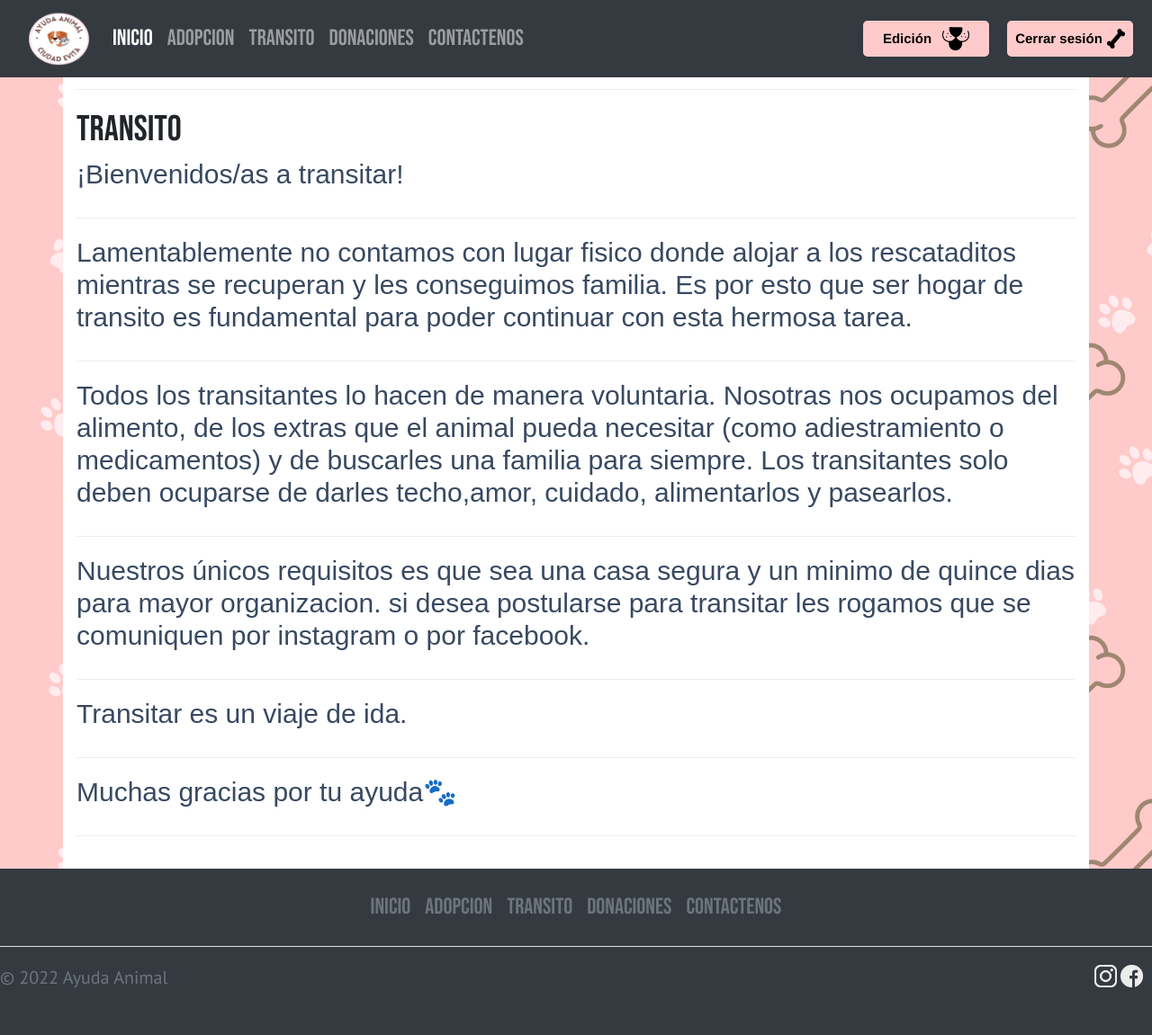
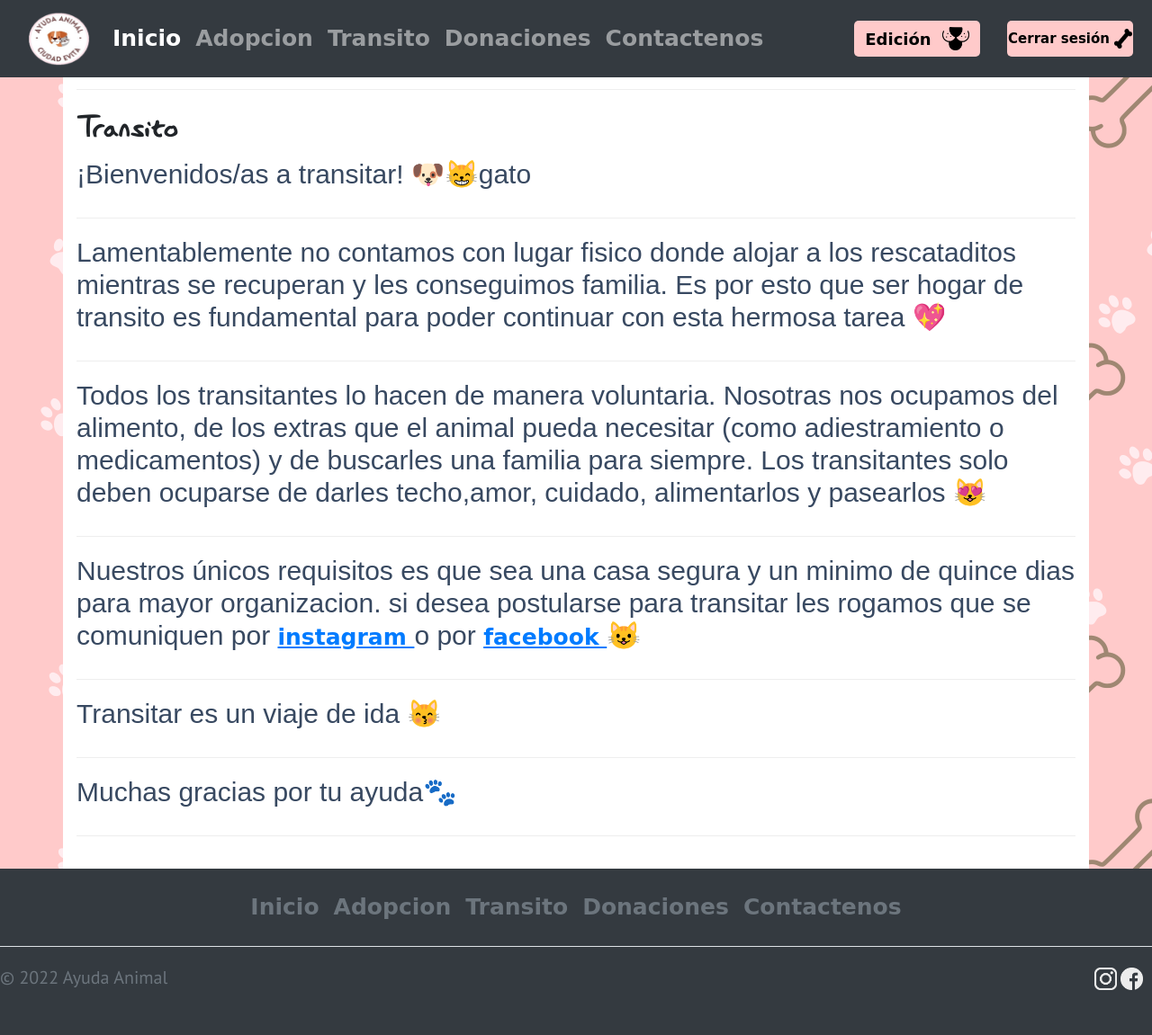
Before and after one commit to LeanEze/Ayuda-Animal, a Django app: page /transito/ in a window 1280 px wide. Shown: the whole page at 90% size. Run offline with Django 4.2, Linux system fonts and the light colour scheme; the visitor is signed in with stand-in values (Sample User, id 1); some libraries are stand-ins or nearby versions; some web fonts are replaced.

Commit message:
Cambios de tipografia

```diff
--- a/APP/static/APP/css/style.css
+++ b/APP/static/APP/css/style.css
@@ -1,7 +1,7 @@
-/* @font-face {
+@font-face {
   font-family: 'Lazydog';
   src: url(lazy_dog.ttf);
-} */
+}
 * {
   box-sizing: border-box;
   margin: 0;
@@ -9,12 +9,16 @@
   font-family: 'PT Sans', sans-serif;
 }
 
-h1 ,h2{
-  font-family: 'Bebas Neue', cursive;
-}
+h1, h2{
+  font-family: 'Lazydog', sans-serif;
+}
+
 .container {
   background-color: rgb(255, 255, 255);
 
+}
+.instagramImg{
+  text-decoration: underline;
 }
 
 #carouselExample {
@@ -152,12 +156,12 @@ li {
 } */
 .boton1 {
   display: flex;
-  font-family: Helvetica !important;
+  font-family: 'Pt-Sans', cursive !important;
   justify-content: center;
   font-size: 15px;
   font-weight: bolder;
   height: 40px;
-  margin-left: 20px;
+  margin-left: 30px;
   text-decoration: none !important;
   color: black;
   align-items: center;
@@ -178,7 +182,7 @@ p img {
 .textFieldEdition {
   display: flex;
   flex-direction: column;
-  background-color: rgb(244, 215, 215);
+  background-color: white;
 
 }
 
@@ -213,8 +217,8 @@ p img {
 .boton2 {
   display: flex;
   justify-content: center;
-  font-family: Helvetica !important;
-  font-size: 15px;
+  font-family: 'PT-Sans', cursive !important;
+  font-size: 18px;
   text-align: center;
   font-weight: bolder;
 
@@ -368,7 +372,8 @@ strong {
 /* links botones */
 a{
   font-size: 25px;
-  font-family: 'Bebas Neue', cursive;
+  font-family: 'Pt-Sans', cursive;
+  font-weight: bolder;
 }
 
 .tacho {
@@ -676,7 +681,7 @@ h3 {
   /* word-wrap: break-word;
   font-weight: 700; */
   text-align: left;
-  font-family: 'Lazydog' ,sans-serif!important;
+  font-family: 'PT-Sans' ,sans-serif!important;
 }
 
 .textoDetail p {
--- a/APP/static/APP/js/hover.js
+++ b/APP/static/APP/js/hover.js
@@ -1,39 +1,39 @@
-const perro4 = document.querySelector('.perro4');
-const perro5 = document.querySelector('.perro5');
-const perro6 = document.querySelector('.perro6');
-const perro3 = document.querySelector('.perro3');
-const perro2 = document.querySelector('.perro2');
-const perro = document.querySelector('.perro');
-const vacio = document.querySelector('.vacio');
+// const perro4 = document.querySelector('.perro4');
+// const perro5 = document.querySelector('.perro5');
+// const perro6 = document.querySelector('.perro6');
+// const perro3 = document.querySelector('.perro3');
+// const perro2 = document.querySelector('.perro2');
+// const perro = document.querySelector('.perro');
+// const vacio = document.querySelector('.vacio');
 
-//ESTA ES LA FUNCION DE CLICK QUE CAMBIA LAS IMAGENES DE CAROUSEL EN LA PANTALLA PRINCIPAL
+// //ESTA ES LA FUNCION DE CLICK QUE CAMBIA LAS IMAGENES DE CAROUSEL EN LA PANTALLA PRINCIPAL
 
 
 
 
-perro.addEventListener('click',()=>{
-    vacio.innerHTML=`<img src="/static/APP/css/pedrito.jpg" alt="" class="d-block w-100 imagenes">`;
+// perro.addEventListener('click',()=>{
+//     vacio.innerHTML=`<img src="/static/APP/css/pedrito.jpg" alt="" class="d-block w-100 imagenes">`;
 
-})
+// })
 
 
 
-perro2.addEventListener('click',()=>{
-    vacio.innerHTML=`<img  src="/static/APP/css/brauni.jpg" alt="" class="d-block w-100 imagenes">`;
+// perro2.addEventListener('click',()=>{
+//     vacio.innerHTML=`<img  src="/static/APP/css/brauni.jpg" alt="" class="d-block w-100 imagenes">`;
 
-})
+// })
 
-perro4.addEventListener('click',()=>{
-    vacio.innerHTML=`<img  src="/static/APP/css/clarens.jpg" alt="" class="d-block w-100 imagenes">`;
+// perro4.addEventListener('click',()=>{
+//     vacio.innerHTML=`<img  src="/static/APP/css/clarens.jpg" alt="" class="d-block w-100 imagenes">`;
 
-})
+// })
 
-perro5.addEventListener('click',()=>{
-    vacio.innerHTML=`<img  src="/static/APP/css/ayudaanimalparque.jpg" alt="" class="d-block w-100 imagenes">`;
+// perro5.addEventListener('click',()=>{
+//     vacio.innerHTML=`<img  src="/static/APP/css/ayudaanimalparque.jpg" alt="" class="d-block w-100 imagenes">`;
 
-})
+// })
 
-perro6.addEventListener('click',()=>{
-    vacio.innerHTML=`<img  src="/static/APP/css/rubioYroma.jpg" alt="" class="d-block w-100 imagenes">`;
+// perro6.addEventListener('click',()=>{
+//     vacio.innerHTML=`<img  src="/static/APP/css/rubioYroma.jpg" alt="" class="d-block w-100 imagenes">`;
 
-})
+// })
--- a/APP/templates/APP/Transito.html
+++ b/APP/templates/APP/Transito.html
@@ -1,23 +1,24 @@
 {% extends "APP/padre.html" %}
 {% block Contenido %}
+{% load static %}
 <div class="container botonsend pb-3">
   <hr>
   <h1>Transito</h1>
 
   <h3>
-    ¡Bienvenidos/as a transitar!
+    ¡Bienvenidos/as a transitar! 🐶😸gato
     <hr>
     Lamentablemente no contamos con lugar fisico donde alojar a los rescataditos mientras se recuperan y les conseguimos familia.
-    Es por esto que ser hogar de transito es fundamental para poder continuar con esta hermosa tarea.
+    Es por esto que ser hogar de transito es fundamental para poder continuar con esta hermosa tarea 💖
     <hr>
     Todos los transitantes lo hacen de manera voluntaria.  Nosotras nos ocupamos del alimento, de los extras que el animal pueda
     necesitar (como adiestramiento o medicamentos) y de buscarles una familia para siempre.
-    Los transitantes solo deben ocuparse de darles techo,amor, cuidado, alimentarlos y pasearlos.
+    Los transitantes solo deben ocuparse de darles techo,amor, cuidado, alimentarlos y pasearlos 😻
     <hr>
     Nuestros únicos requisitos es que sea una casa segura y un minimo de quince dias para mayor organizacion.
-    si desea postularse para transitar les rogamos que se comuniquen por instagram o por facebook.
+    si desea postularse para transitar les rogamos que se comuniquen por <a class="instagramImg" href="https://www.instagram.com/ayuda_animal.ok/" target="_blank">instagram </a>o por <a class="instagramImg" href="https://www.facebook.com/Ayuda_animalok-105794385347786"" target="_blank">facebook </a>  😺
     <hr>
-    Transitar es un viaje de ida.
+    Transitar es un viaje de ida 😽
 
     <hr>
     Muchas gracias por tu ayuda🐾
@@ -30,5 +31,6 @@
 
 
   <hr>
+
 </div>
 {% endblock %}
--- a/APP/templates/APP/articulo_form.html
+++ b/APP/templates/APP/articulo_form.html
@@ -4,7 +4,7 @@
 <script type="text/javascript" src="{% static 'ckeditor/ckeditor-init.js' %}"></script>
 <script type="text/javascript" src="{% static 'ckeditor/ckeditor/ckeditor.js' %}"></script>
 
-<div class="textFieldEdition">
+<div class="textFieldEdition container">
 
   <form class="loginform" method="POST">
     <h1>Editar articulo</h1>
@@ -13,5 +13,5 @@
     <input class="btn btn-primary" type="submit" value="Enviar">
   </form>
 </div>
-{% load static %}
+
 {% endblock %}
--- a/APP/templates/APP/padre.html
+++ b/APP/templates/APP/padre.html
@@ -85,7 +85,7 @@
         <div>
           <ul class="navbar-nav me-auto mb-2 mb-md-0">
             <li class="nav-item">
-              <a class="nav-link active" aria-current="page" href="{%url 'raiz'%}">INICIO</a>
+              <a class="nav-link active" aria-current="page" href="{%url 'raiz'%}">Inicio</a>
             </li>
             <li>
               <a class="nav-link" href="{%url 'adopcion'%}">Adopcion</a>
@@ -143,7 +143,7 @@
       <div class="miimagen">
 
         <a href="https://www.instagram.com/ayuda_animal.ok/" target="_blank"><img class=""
-            src="{% static 'APP/css/inst.png' %}" alt=""></a>
+            src="{% static 'APP/css/inst.png' %}" alt="" width="20px"></a>
         <a href="https://www.facebook.com/Ayuda_animalok-105794385347786" target="_blank"><img class=""
             src="{% static 'APP/css/face.png' %}" alt=""></a>
       </div>
--- a/APP_PANEL/templates/APP_PANEL/adoption.html
+++ b/APP_PANEL/templates/APP_PANEL/adoption.html
@@ -4,8 +4,8 @@
 <div class="container botonsend container_">
   <hr>
   <h1>Adopcion</h1>
-  <h3>Hola, en esta pestaña puedes conocer las historias de quienes estan esperando un nuevo hogar. </h3>
-  <p> Si deseas postularte para adoptar, toca en el boton "Completar formulario".
+  <p> </p>
+  <p> Hola, en esta pestaña puedes conocer las historias de quienes estan esperando un nuevo hogar.<br>Si deseas postularte para adoptar, toca en el boton "Completar formulario".
     Evaluaremos el formulario y nos estaremos comunicando.
   </p>
   <hr>
@@ -35,7 +35,7 @@
     <div class="grid-item" id="animales">
       <div class="imgPublicacion"><img class="bd-placeholder-img rounded-circle" src="/media/{{listing.image}}" alt=""
           srcset="" width="140px" height="140px"></div>
-      <h2 class="fw-normal text-center pt-3">{{listing.title}}</h2>
+      <h3 class="fw-normal text-center pt-3">{{listing.title}}</h3>
       <div class="botonDetalles text-center">
         <p><a class="btn btn-secondary" href="{%url 'article-detail' listing.id%}">Ver detalles »</a></p>
       </div>
--- a/APP_PANEL/templates/APP_PANEL/article_form.html
+++ b/APP_PANEL/templates/APP_PANEL/article_form.html
@@ -4,7 +4,7 @@
 <script type="text/javascript" src="{% static 'ckeditor/ckeditor-init.js' %}"></script>
 <script type="text/javascript" src="{% static 'ckeditor/ckeditor/ckeditor.js' %}"></script>
 
-<div class="textFieldEdition">
+<div class="textFieldEdition container">
 
   <form class="loginform" method="POST" enctype=multipart/form-data>
     <h1>Crear nueva historia</h1>
```
Lines whose indentation alone changed are shown as unchanged.
